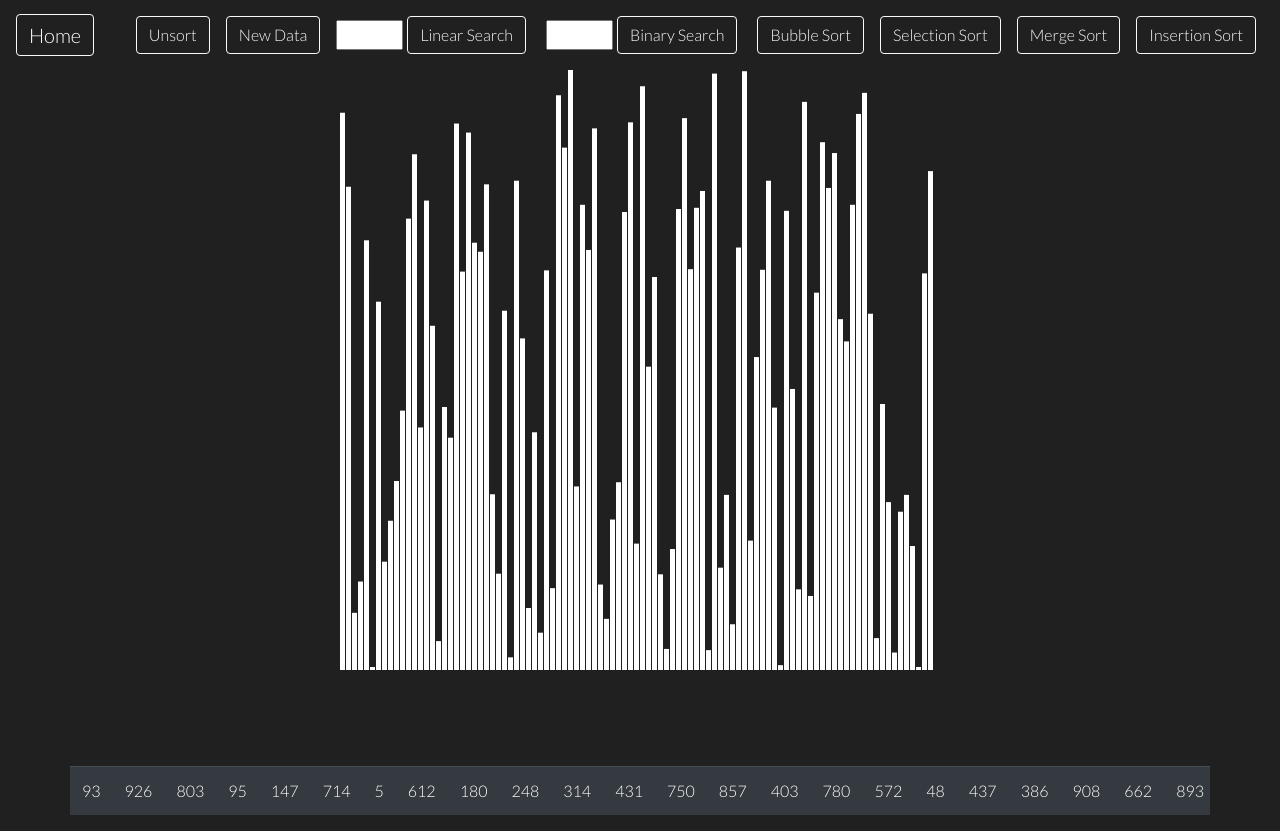
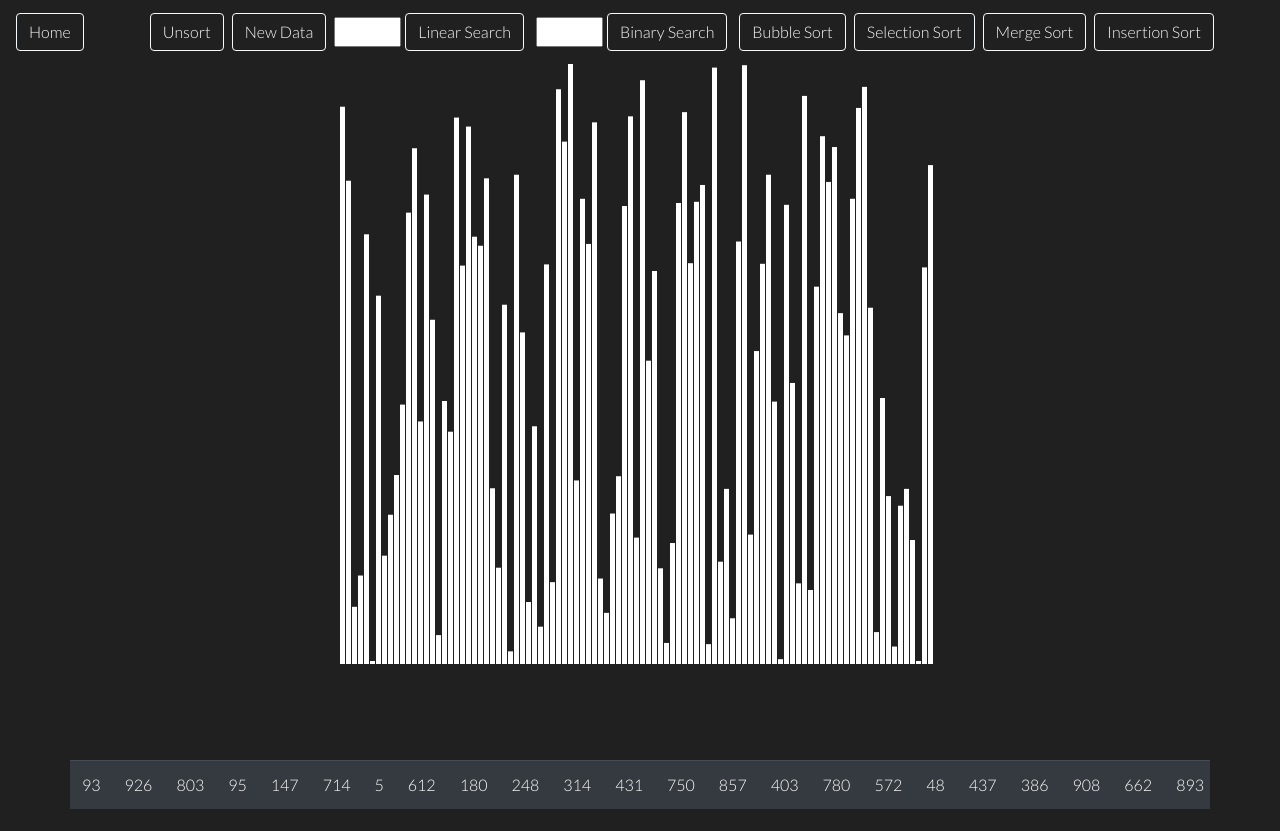
Before and after one commit to JacobGrisham/Data-Structures-and-Algorithms-Visualizer, a Flask app: page /algorithms in a window 1280 px wide. After the commit the page ends 809 px from the top, so only its background shows below. Run offline with Flask 2, Linux system fonts and the light colour scheme; some libraries are stand-ins or nearby versions.

Commit message:
Polish index.html, make algorithms.html more responsive

```diff
--- a/static/styles.css
+++ b/static/styles.css
@@ -30,16 +30,8 @@ p {
   writing-mode: vertical-rl;
   position: fixed;
   right: 0;
-}
-
-/* -------------------------------------- */
-
-/* Aglorithms NAV and DATA-STRUCTURES NAV */
-
-/* -------------------------------------- */
-
-.navbar-nav {
-  flex-direction: row;
+  margin-right: 1.5rem;
+  margin-top: 20%;
 }
 
 /* -------------------------------------- */
@@ -47,6 +39,14 @@ p {
 /* Aglorithms and DATA-STRUCTURES */
 
 /* -------------------------------------- */
+.break {
+  width: 100%;
+  flex-basis: 100%;
+  height: 0;
+  margin: 0;
+  border: 0
+}
+
 svg {
   margin: 0 auto;
   display: block;
--- a/templates/algorithms.html
+++ b/templates/algorithms.html
@@ -6,44 +6,51 @@
 
 {% block main %}
   <!-- Navbar -->
-  <nav class="navbar">
-    <a href="/"class="navbar-brand btn btn-outline-light text-white">Home</a>
-      <ul class="navbar-nav">
-        <li class="nav-item nav-link mx-2">
+  <nav class="navbar navbar-expand-xl navbar-dark">
+    <a href="/"class="navbar-brand"><button class="btn btn-outline-light">Home</button></a>
+    <button class="navbar-toggler btn-light" type="button" data-toggle="collapse" data-target="#navbarSupportedContent" aria-controls="navbarSupportedContent" aria-expanded="false" aria-label="Toggle navigation">
+      <span class="navbar-toggler-icon"></span>
+    </button>
+    <div class="collapse navbar-collapse justify-content-around" id="navbarSupportedContent">
+      <ul class="navbar-nav flex-wrap justify-content-center justify-content-md-end">
+        <li class="nav-item m-1">
           <button onclick="stopPreviousAnimation()" id="unsort" class="btn btn-outline-light">Unsort</button>
         </li>
-        <li class="nav-item nav-link mx-2">
+        <li class="nav-item m-1">
           <button onclick="stopPreviousAnimation()" id="new-data" class="btn btn-outline-light">New Data</button>
         </li>
-        <li class="nav-item nav-link mx-2">
+        <li class="nav-item m-1">
           <form class="form-inline" id="linear-search-form">
-            <input id="linear-search-input" type="number" min="0" max="1000">
+            <input id="linear-search-input" type="number" min="0" max="1000" aria-label="Search for number">
             <button onclick="stopPreviousAnimation()" id="linear-search-button" class="btn btn-outline-light mx-1" type="submit">Linear Search</button>
           </form>
         </li>
-        <li class="nav-item nav-link mx-2">
+        <li class="nav-item m-1">
           <form class="form-inline" id="binary-search-form">
-            <input id="binary-search-input" type="number" min="0" max="1000">
+            <input id="binary-search-input" type="number" min="0" max="1000" aria-label="Search for number">
             <button onclick="stopPreviousAnimation()" id="binary-search-button" class="btn btn-outline-light mx-1" type="submit">Binary Search</button>
           </form>
         </li>
-        <li class="nav-item nav-link mx-2">
+        <li class="nav-item m-1">
           <button id="bubble-sort" class="btn btn-outline-light">Bubble Sort</button>
         </li>
-        <li class="nav-item nav-link mx-2">
+        <li class="nav-item m-1">
           <button onclick="stopPreviousAnimation()" id="selection-sort" class="btn btn-outline-light">Selection Sort</button>
         </li>
-        <li class="nav-item nav-link mx-2">
+        <li class="nav-item m-1">
           <button onclick="stopPreviousAnimation()" id="merge-sort" class="btn btn-outline-light">Merge Sort</button>
         </li>
-        <li class="nav-item nav-link mx-2">
+        <li class="nav-item m-1">
           <button onclick="stopPreviousAnimation()" id="insertion-sort" class="btn btn-outline-light">Insertion Sort</button>
         </li>
       </ul>
+    </div>
   </nav>
 
   <!-- Bar Chart -->
-  <svg></svg>
+  <div class="container">
+    <svg></svg>
+  </div>
 
   <!-- Tooltip -->
   <div id="tooltip"></div>
--- a/templates/data-structures.html
+++ b/templates/data-structures.html
@@ -5,7 +5,10 @@
 {% endblock %}
 
 {% block main %}
+<div class="text-center">
   <h1>Data Structures</h1>
+  <h2>Coming soon</h2>
+</div>
 {% endblock %}
 
 {% block script %}
```
Also changed, not shown: templates/index.html (+5 -5 lines), static/images/algorithms.gif (added), static/images/data-structures.svg (added).
